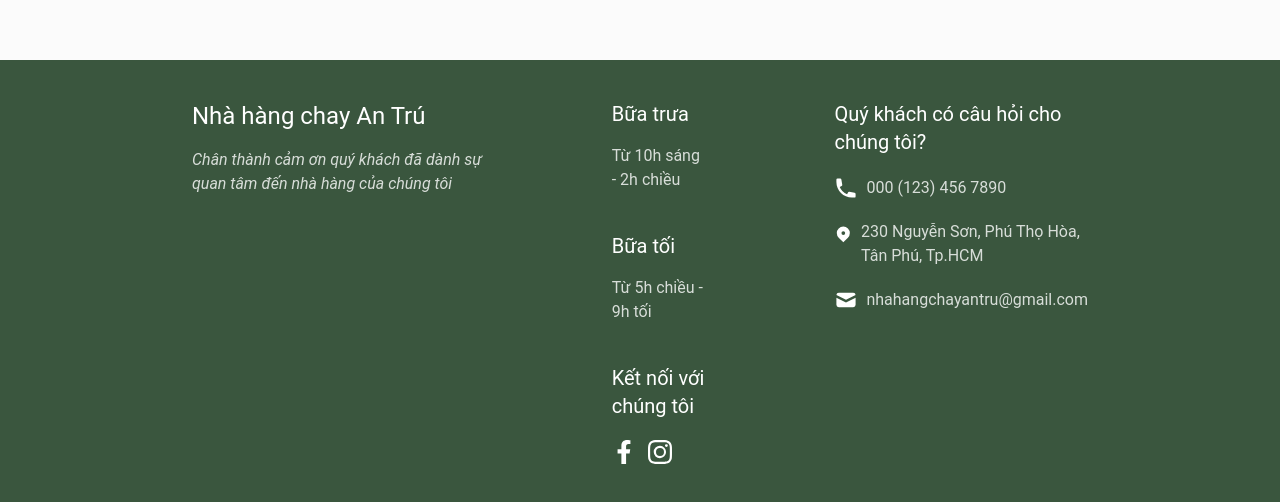
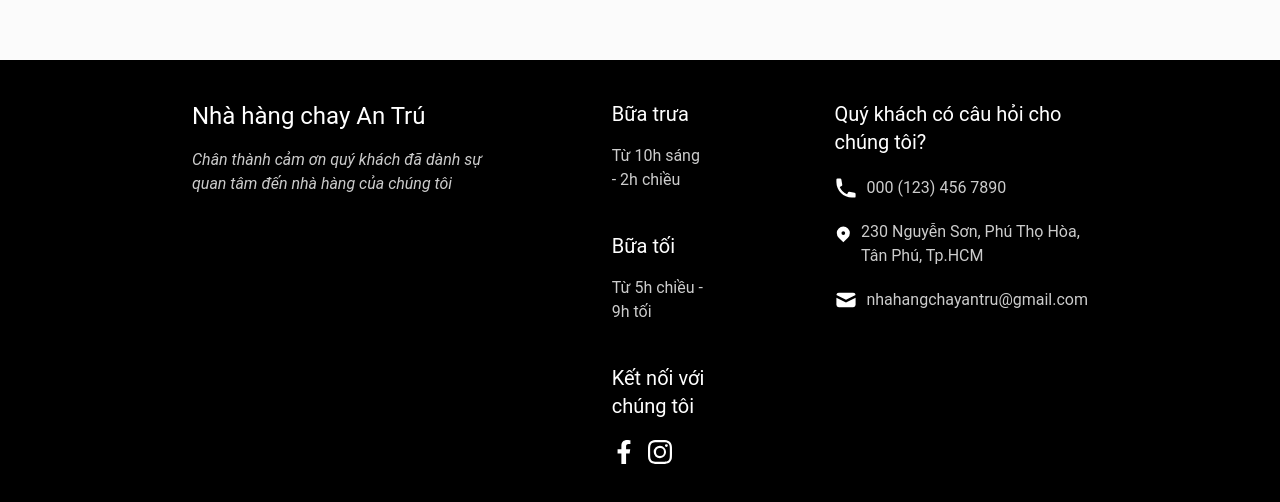
Before and after one commit to huykhuong/An_tru_2, a Next.js app: page /about in a window 1280 px wide. Shown: the part 6954-7456 px from the top of the page. Built offline with nearby package versions, Linux system fonts and the light colour scheme.

Commit message:
2/5 ver-5 pc

```diff
--- a/components/GeneralUI/Footer.js
+++ b/components/GeneralUI/Footer.js
@@ -9,7 +9,7 @@ import { BsInstagram } from "react-icons/bs";
 
 const Footer = () => {
   return (
-    <footer className="bg-[#3A563E] text-white flex flex-col justify-center items-start px-5 py-10 mx-auto gap-y-10 md:flex-row md:max-w-full md:space-x-12 lg:px-20 lg:gap-x-20 xl:px-48 ">
+    <footer className="bg-[#000] text-white flex flex-col justify-center items-start px-5 py-10 mx-auto gap-y-10 md:flex-row md:max-w-full md:space-x-12 lg:px-20 lg:gap-x-20 xl:px-48 ">
       {/* The restaurant */}
       <div className="md:flex-1/4">
         <h1 className="text-2xl">Nhà hàng chay An Trú</h1>
```
